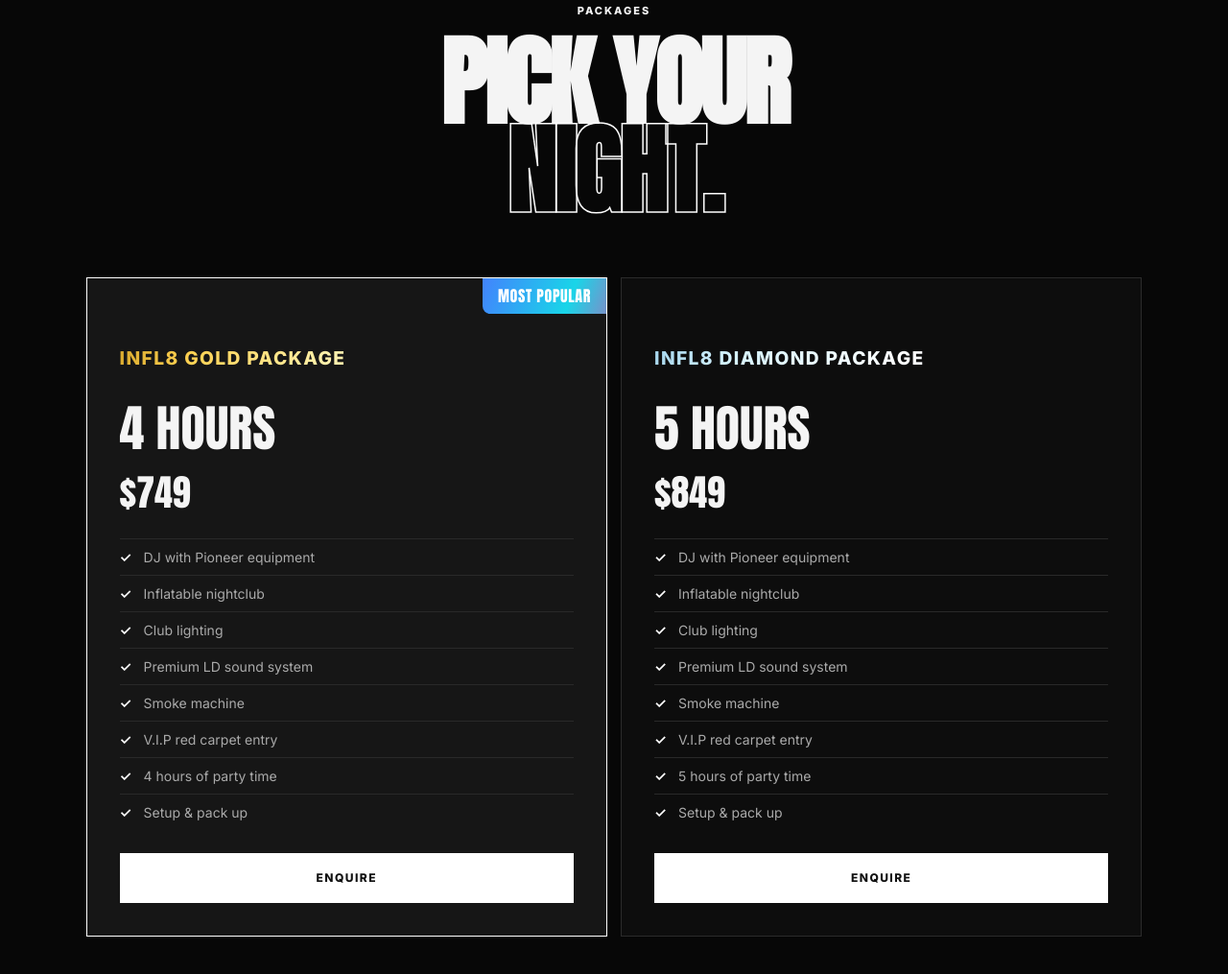
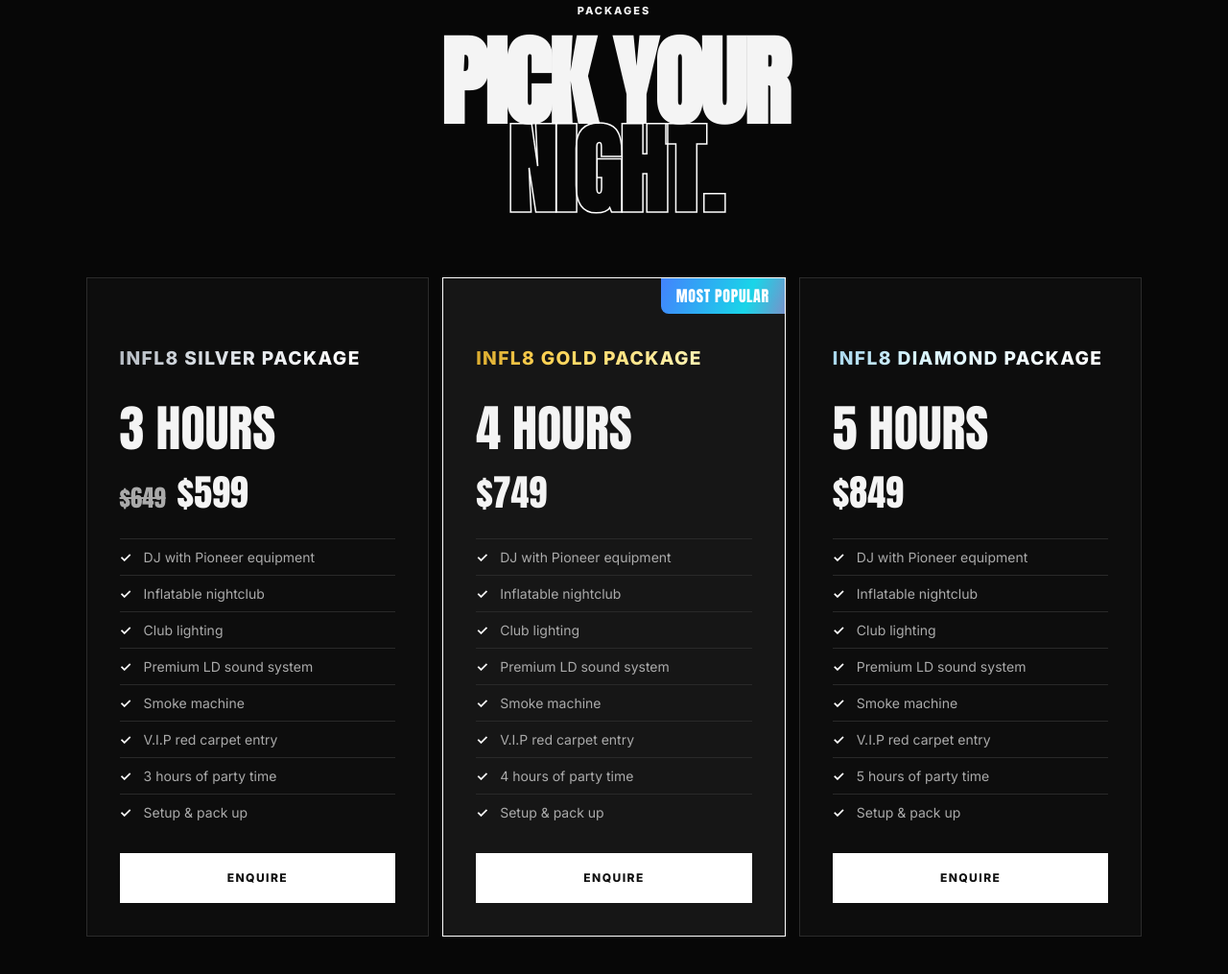
Before and after one commit to infl8melb/infl8-club, a website with bundled scripts: page website/index.html in a window 1280 px wide. Shown: the part 4541-5556 px from the top of the page at 96% size. Built offline with nearby package versions, Linux system fonts and the light colour scheme.

Commit message:
Add Silver 3-hour package at $599 with $649 struck through

```diff
--- a/website/index.html
+++ b/website/index.html
@@ -682,6 +682,28 @@
       </div>
 
       <div class="cards">
+        <article class="card">
+          <div class="card-top">
+            <span>INFL8 SILVER PACKAGE</span>
+          </div>
+
+          <h3>3 HOURS</h3>
+          <div class="price price-sale" aria-label="Regular price $649, now $599"><s class="price-original" aria-hidden="true">$649</s> <span aria-hidden="true">$599</span></div>
+
+          <ul>
+            <li>DJ with Pioneer equipment</li>
+            <li>Inflatable nightclub</li>
+            <li>Club lighting</li>
+            <li>Premium LD sound system</li>
+            <li>Smoke machine</li>
+            <li>V.I.P red carpet entry</li>
+            <li>3 hours of party time</li>
+            <li>Setup &amp; pack up</li>
+          </ul>
+
+          <a class="btn" href="#book" data-package="3 Hours">ENQUIRE</a>
+        </article>
+
         <article class="card featured">
           <span class="popular-ribbon">MOST POPULAR</span>
 
@@ -1263,6 +1285,7 @@
 
           <select name="package" aria-label="Package">
             <option value="">Package</option>
+            <option value="3 Hours">INFL8 Silver — 3 Hours — $599</option>
             <option value="4 Hours">INFL8 Gold — 4 Hours — $749</option>
             <option value="5 Hours">INFL8 Diamond — 5 Hours — $849</option>
             <option value="Not sure yet">Not sure yet</option>
@@ -1832,10 +1855,10 @@
   })();
 </script>
 <style>
-  /* Align both pricing packages. */
+  /* Align all three pricing packages. */
   #packages .cards {
     display: grid;
-    grid-template-columns: repeat(2, minmax(0, 1fr));
+    grid-template-columns: repeat(3, minmax(0, 1fr));
     align-items: stretch;
   }
 
@@ -1886,6 +1909,7 @@
   }
 
   /* Animated colour inside the package names. */
+  #packages .card-top .package-silver,
   #packages .card-top .package-gold,
   #packages .card-top .package-diamond {
     display: inline-block;
@@ -1895,6 +1919,29 @@
     color: transparent;
     -webkit-text-fill-color: transparent;
     animation: infl8PackageShimmer 6s ease-in-out infinite;
+  }
+
+  #packages .card-top .package-silver {
+    background-image: linear-gradient(110deg, #969da6, #d7dce2, #ffffff, #bbc2ca, #969da6);
+  }
+
+  #packages .cards .card .price-sale {
+    display: flex;
+    align-items: baseline;
+    flex-wrap: wrap;
+    gap: 12px;
+  }
+
+  #packages .price-original {
+    color: #aaa;
+    font-size: .65em;
+    text-decoration-thickness: 2px;
+  }
+
+  @media (min-width: 761px) and (max-width: 1050px) {
+    #packages .cards .card { padding: 24px 18px; }
+    #packages .cards .card .card-top span { font-size: 15px; letter-spacing: .04em; }
+    #packages .cards .card h3 { font-size: 44px; }
   }
 
   #packages .card-top .package-gold {
@@ -1968,7 +2015,8 @@
   }
 
   @media (prefers-reduced-motion: reduce) {
-    #packages .card-top .package-gold,
+    #packages .card-top .package-silver,
+  #packages .card-top .package-gold,
     #packages .card-top .package-diamond {
       animation: none;
     }
@@ -2018,6 +2066,7 @@
 
       const text = name.textContent.toUpperCase();
 
+      name.classList.toggle("package-silver", text.includes("SILVER"));
       name.classList.toggle("package-gold", text.includes("GOLD"));
       name.classList.toggle("package-diamond", text.includes("DIAMOND"));
     });
```
